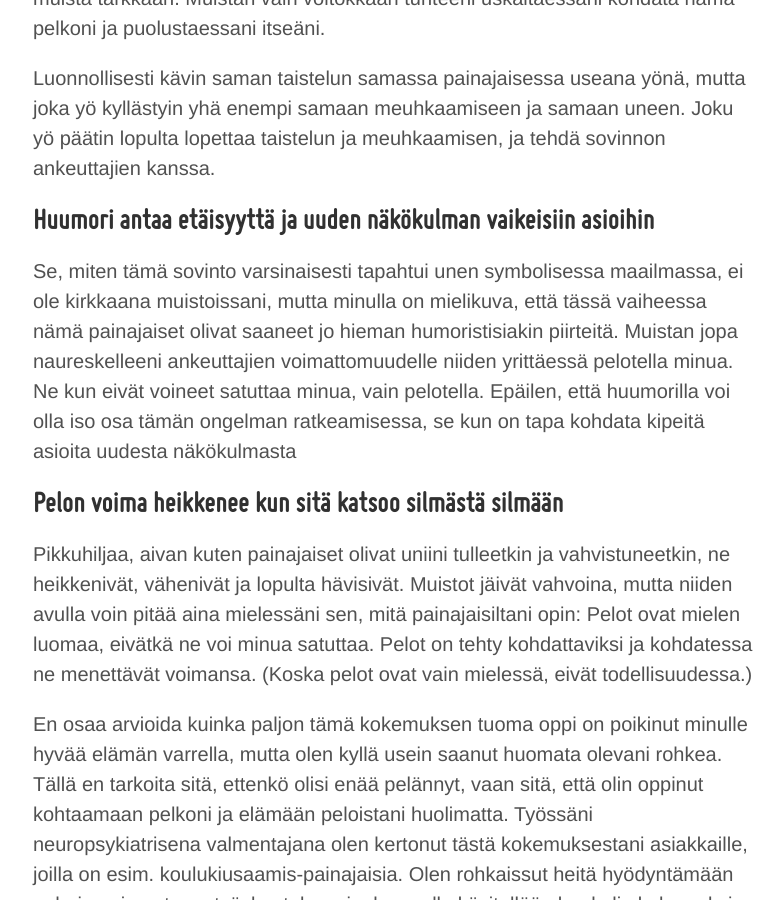
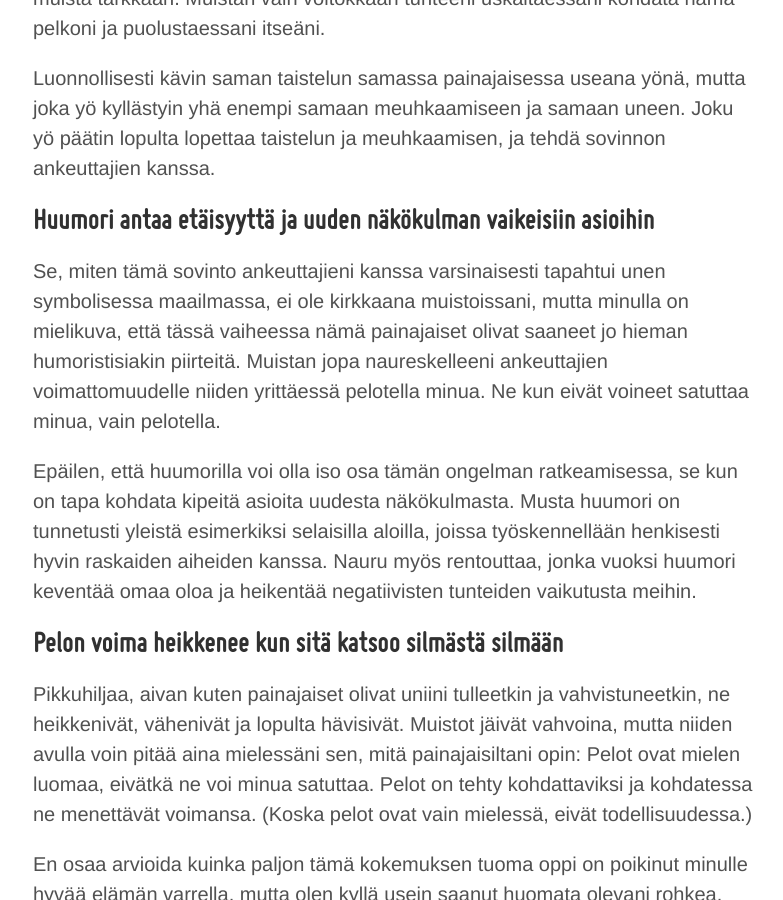
Before and after one commit to niinapiira/neppari.net, a Jekyll site: the page built from _posts/2016-09-26-unien-hyodyntaminen-tunnetyoskentelyssa-filename.md, in a window 1280 px wide and 900 px high, scrolled down 3820 px. Shown: the whole window, without its empty margins (247-1030 px from the left). Built offline with Jekyll 4.4.1, drawn with Linux system fonts in a browser that asks for light colours.

Commit message:
Update 2016-09-26-unien-hyodyntaminen-tunnetyoskentelyssa-filename.md

```diff
--- a/_posts/2016-09-26-unien-hyodyntaminen-tunnetyoskentelyssa-filename.md
+++ b/_posts/2016-09-26-unien-hyodyntaminen-tunnetyoskentelyssa-filename.md
@@ -48,8 +48,9 @@ Luonnollisesti kävin saman taistelun samassa painajaisessa useana yönä, mutta
 
 ## Huumori antaa etäisyyttä ja uuden näkökulman vaikeisiin asioihin
 
+Se, miten tämä sovinto ankeuttajieni kanssa varsinaisesti tapahtui unen symbolisessa maailmassa, ei ole kirkkaana muistoissani, mutta minulla on mielikuva, että tässä vaiheessa nämä painajaiset olivat saaneet jo hieman humoristisiakin piirteitä. Muistan jopa naureskelleeni ankeuttajien voimattomuudelle niiden yrittäessä pelotella minua. Ne kun eivät voineet satuttaa minua, vain pelotella.
 
-Se, miten tämä sovinto varsinaisesti tapahtui unen symbolisessa maailmassa, ei ole kirkkaana muistoissani, mutta minulla on mielikuva, että tässä vaiheessa nämä painajaiset olivat saaneet jo hieman humoristisiakin piirteitä. Muistan jopa naureskelleeni ankeuttajien voimattomuudelle niiden yrittäessä pelotella minua. Ne kun eivät voineet satuttaa minua, vain pelotella. Epäilen, että huumorilla voi olla iso osa tämän ongelman ratkeamisessa, se kun on tapa kohdata kipeitä asioita uudesta näkökulmasta
+Epäilen, että huumorilla voi olla iso osa tämän ongelman ratkeamisessa, se kun on tapa kohdata kipeitä asioita uudesta näkökulmasta. Musta huumori on tunnetusti yleistä esimerkiksi selaisilla aloilla, joissa työskennellään henkisesti hyvin raskaiden aiheiden kanssa. Nauru myös rentouttaa, jonka vuoksi huumori keventää omaa oloa ja heikentää negatiivisten tunteiden vaikutusta meihin.
 
 ## Pelon voima heikkenee kun sitä katsoo silmästä silmään
 
```
